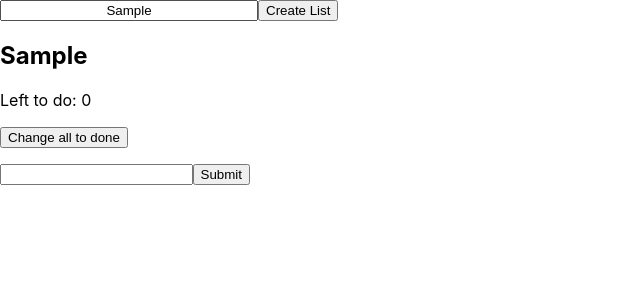
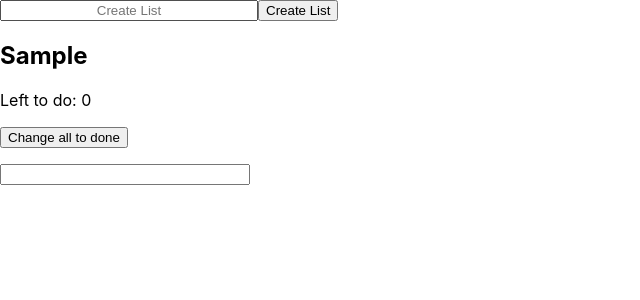
Before and after one commit to jordan-w-smith/to-do-list-react, a React (Create React App) app: page / in a window 1280 px wide. Both pictures are taken after typing "Sample" into the empty fields and a click on the button "Create List". Shown: the top 300 px of the page, without its empty margins (0-640 px from the left). Built offline with nearby package versions, Linux system fonts and the light colour scheme.

Commit message:
removed submit button for list items entry

```diff
--- a/src/App.js
+++ b/src/App.js
@@ -17,11 +17,18 @@ class App extends React.Component {
     this.handleChange = this.handleChange.bind(this)
   }
   handleClick(event) {
+    if (this.state.listName != '') {
       event.preventDefault()
       const setTemplate = <ListContainer listName={this.state.listName}></ListContainer>
       this.setState({
         layout: [...this.state.layout, setTemplate],
+        listName: ''
       })
+    }
+    else {
+      event.preventDefault()
+    }
+
   }
 
   handleChange(event) {
@@ -41,7 +48,7 @@ class App extends React.Component {
     return (
       <div className="App">
         <form>
-        <input onChange={this.handleChange} type="text" placeholder="Create List"></input>
+          <input value={this.state.listName} onChange={this.handleChange} type="text" placeholder="Create List"></input>
           <button onClick={this.handleClick}>Create List</button>
         </form>
         <div className="all-lists-container">
--- a/src/Components/List.js
+++ b/src/Components/List.js
@@ -19,9 +19,9 @@ const List = (props) => {
                 >
                 </ListItem>
             </ul>
-            <form>
+            <form onSubmit={props.handleSubmit}>
                 <input type="text" value={props.input} onChange={props.handleChange}></input>
-                <input onClick={props.handleSubmit} type="submit"></input>
+                {/* <input onClick={props.handleSubmit} type="submit"></input> */}
             </form>
         </div>
     )
```
Lines whose indentation alone changed are shown as unchanged.
